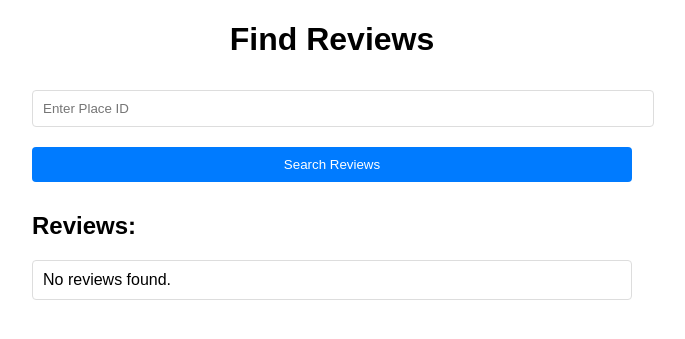
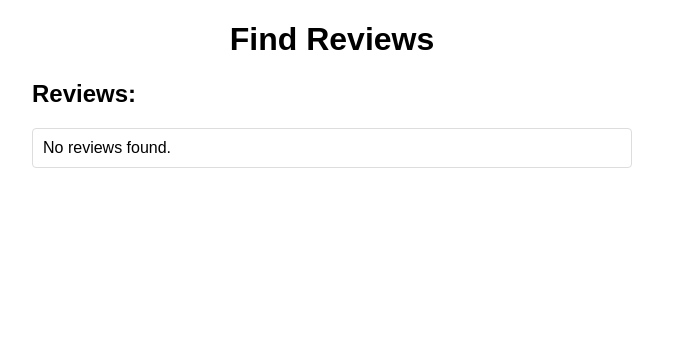
Before and after one commit to jonathan-bruce05/Yelp_Project, a Django app: page /yelpdupe/reviews/ in a window 1280 px wide. Shown: the top 339 px of the page, without its empty margins (308-993 px from the left). Run offline with Django 5.2, Linux system fonts and the light colour scheme.

Commit message:
Removed search on reviews page.

```diff
--- a/yelpdupe/templates/yelpdupe/reviewsearch.html
+++ b/yelpdupe/templates/yelpdupe/reviewsearch.html
@@ -54,14 +54,6 @@
     <div class="container">
         <h1>Find Reviews</h1>
 
-        <!-- Search form for the reviews -->
-        <div class="search-container">
-            <form method="GET">
-                <input type="text" name="place_id" placeholder="Enter Place ID" required>
-                <button type="submit">Search Reviews</button>
-            </form>
-        </div>
-
         <!-- Display reviews -->
         <div class="reviews-container">
             <h2>Reviews:</h2>
```
Also changed, not shown: db.sqlite3.
